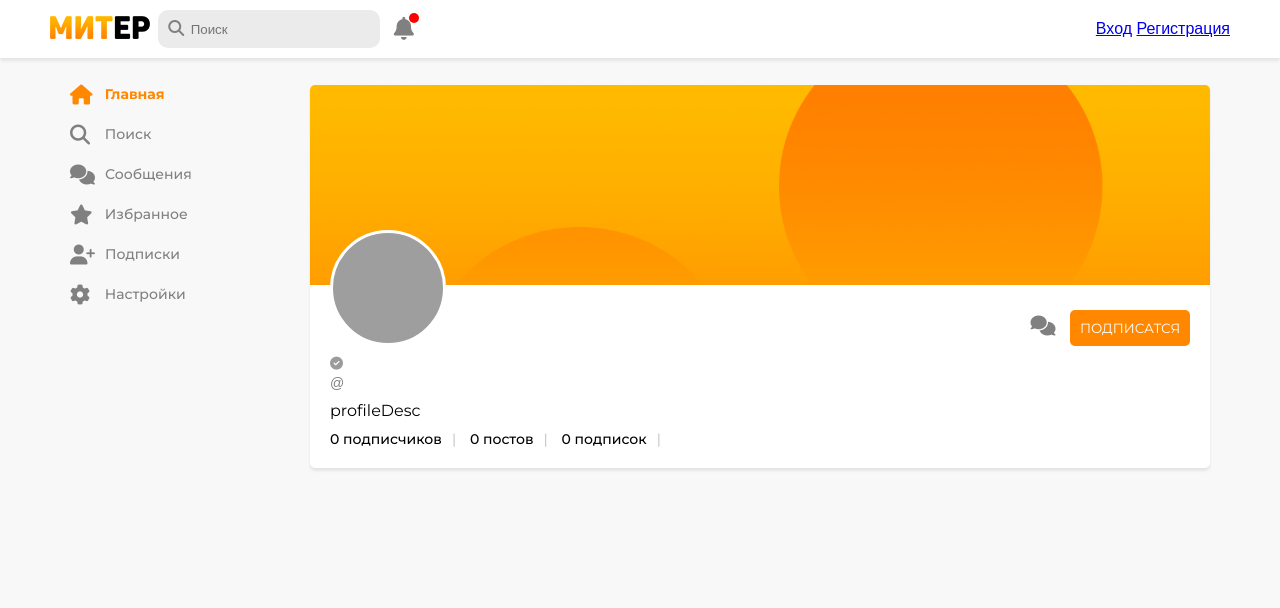
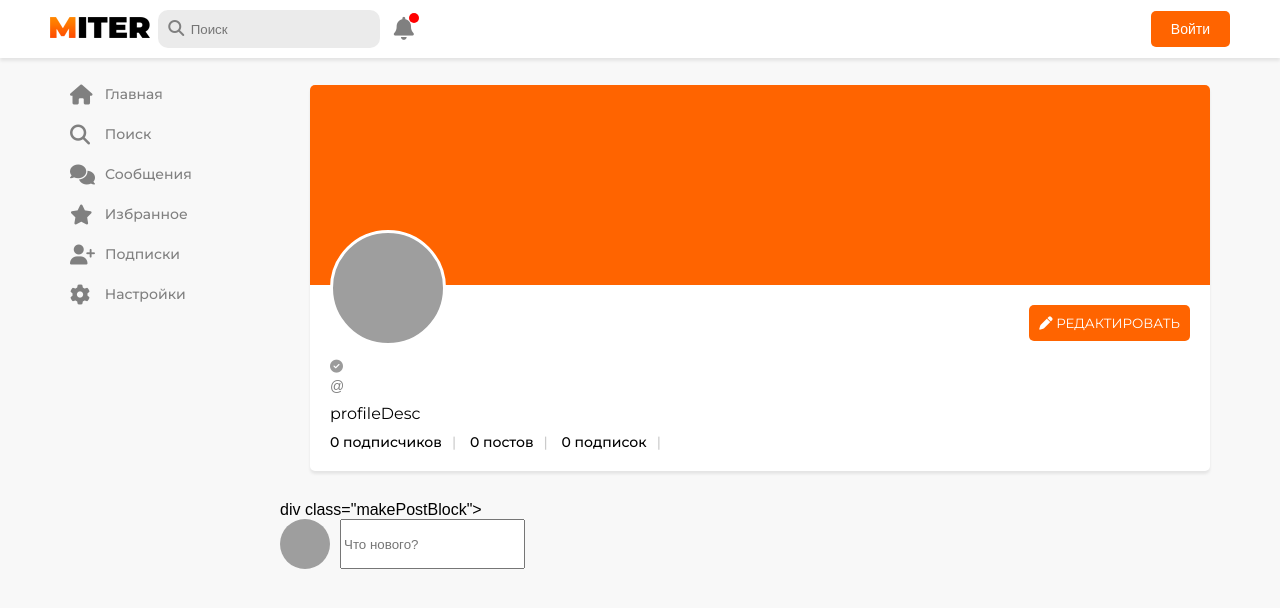
Before and after one commit to ArtemGolovko/social-network, a Symfony app: template templates/account/current_user_profile.html.twig in a window 1280 px wide. Shown: the top 608 px of the page. Run offline with Twig, Linux system fonts and the light colour scheme; the template is opened without the code that fills it, so the values that code supplies are empty; some libraries are stand-ins or nearby versions; grey boxes are pictures that could not be loaded.

Commit message:
Big frontend update

```diff
--- a/public/css/style.css
+++ b/public/css/style.css
@@ -1,4 +1,11 @@
 @import url('https://fonts.googleapis.com/css2?family=Montserrat:wght@100;400;500;600;700;800&display=swap');
+#transition_disabled
+{
+    -webkit-transition: none !important;
+    -moz-transition: none !important;
+    -ms-transition: none !important;
+    -o-transition: none !important;
+}
 body{
     margin: 0;
     background-color: rgb(248, 248, 248);
@@ -16,6 +23,15 @@ header{
     z-index: 5;
     box-shadow: #00000014 0px 3px 3px;
 }
+.loginBtnHeader{
+    border: none;
+    color: white;
+    border-radius: 5px;
+    cursor: pointer;
+    background: #ff6400;
+    font-size: 14px;
+    padding: 10px 20px;
+}
 .headerIcon{
     border-radius: 50%;
     width: 35px;
@@ -191,6 +210,7 @@ header{
     margin-right: 10px;
     overflow: hidden;
     flex-shrink: 0;
+    background-position: center;
 }
 
 .postBlock{
@@ -357,10 +400,11 @@ header{
     margin-top: -55px;
     border: 3px white solid;
     flex-shrink: 0;
+    background-position: center;
 }
 
 .profileInfo{
-    margin-top: 5px;
+    margin-top: 15px;
     padding: 0px 20px 20px 20px;
 }
 .profileBlock{
@@ -400,22 +444,24 @@ header{
 }
 
 .profileHeader .subscribeProfile{
-    background-color: rgb(255, 136, 0);
-    border: none;
+    background-color: #ff6400;
     border-radius: 5px;
     padding: 10px;
     cursor: pointer;
     color: white;
-    transition: all .2s ease;
+    transition: all .3s ease;
     width: max-content;
     white-space: nowrap;
     text-align: left;
     font-family: 'Montserrat', sans-serif;
     width: 120px;
+    border: 1px solid white;
 }
 .subscribeProfile.active{
-    background-color: gray;
-    width: 144px;
+    background-color: white;
+    color: black;
+    width: 104px;
+    border: 1px solid gray;
 }
 
 .profileStats{
@@ -597,3 +648,16 @@ header{
     border: none;
     outline: none;
 }
+
+.editProfileBtn{
+    background-color: #ff6400;
+    border: none;
+    border-radius: 5px;
+    padding: 10px;
+    cursor: pointer;
+    color: white;
+    width: max-content;
+    white-space: nowrap;
+    text-align: left;
+    font-family: 'Montserrat', sans-serif;
+}
--- a/public/js/script.js
+++ b/public/js/script.js
@@ -1,4 +1,10 @@
 $(document).ready(function(){
+    let homepageLabel = $('#homepage');
+    if (homepageLabel.children('a').attr('href') === window.location.pathname) {
+        homepageLabel.children('i').attr('style', 'color: rgb(255, 136, 0);');
+        homepageLabel.children('a').attr('style','color: rgb(255, 136, 0); font-weight: 700;');
+    }
+
     $('.postMore').click(function(event){
         $(this).children('.postMoreMenu').toggleClass("active");
     });
@@ -52,15 +58,20 @@ $(document).ready(function(){
         }
         postComments.toggleClass("active");
     });
+    $('.mkpInput').click(function(event){
+        $('.publishButtonPost').toggleClass("active");
+        $('.postIconMkp').toggleClass("active");
+    });
+
     $('.subscribeProfile').click(function(event){
         $('.subscribeProfile').toggleClass("active");
         var change = document.getElementById("subscribeLabel");
-            if (change.innerHTML == "ВЫ ПОДПИСАНЫ")
+        if (change.innerHTML == "ПОДПИСКИ")
         {
             change.innerHTML = "ПОДПИСАТСЯ";
         }
         else {
-                change.innerHTML = "ВЫ ПОДПИСАНЫ";
+            change.innerHTML = "ПОДПИСКИ";
         }
     });
 });
--- a/templates/account/current_user_profile.html.twig
+++ b/templates/account/current_user_profile.html.twig
@@ -3,11 +3,10 @@
 {% block content %}
 <div class="profileBlock">
     <div class="profileHeader">
-        <div class="profileBgImage" style="background: url({{ asset('img/profileBg.png') }}); background-size: cover;"></div>
+        <div class="profileBgImage" style="background: #ff6400; background-size: cover;"></div>
         <div class="profileIcon" style="background-image: url({{ asset('img/user.png') }}); background-size: cover;"></div>
         <div class="profileButtons">
-            <button class="message"><i class="fas fa-comments"></i></button>
-            <button class="subscribeProfile"><span id="subscribeLabel">ПОДПИСАТСЯ</span></button>
+            <button class="editProfileBtn"><span id="subscribeLabel"><i class="fas fa-pen"></i> РЕДАКТИРОВАТЬ</span></button>
         </div>
     </div>
     <div class="profileInfo">
@@ -23,6 +22,7 @@
         </div>
     </div>
 </div>
+{{ include('partial/make_post_block.html.twig') }}
 {% for post in app.user.posts %}
     {% include 'partial/render_post.html.twig' with {'post': post} %}
 {% endfor %}
--- a/templates/account/user_profile.html.twig
+++ b/templates/account/user_profile.html.twig
@@ -3,7 +3,7 @@
 {% block content %}
 <div class="profileBlock">
     <div class="profileHeader">
-        <div class="profileBgImage" style="background: url({{ asset('img/profileBg.png') }}); background-size: cover;"></div>
+        <div class="profileBgImage" style="background: #ff6400; background-size: cover;"></div>
         <div class="profileIcon" style="background-image: url({{ asset('img/user.png') }}); background-size: cover;"></div>
         <div class="profileButtons">
             <button class="message"><i class="fas fa-comments"></i></button>
--- a/templates/base.html.twig
+++ b/templates/base.html.twig
@@ -15,7 +15,7 @@
     <script src="https://kit.fontawesome.com/4cb89e523d.js" crossorigin="anonymous"></script>
     {% endblock %}
 </head>
-<body>
+<body {% block body_attrs %}{% endblock %}>
 {% block body %}{% endblock %}
 </body>
 </html>
--- a/templates/base_content.html.twig
+++ b/templates/base_content.html.twig
@@ -9,12 +9,14 @@
     {{ parent() }}
     <script src="https://code.jquery.com/jquery-3.6.0.js"></script>
     <script src="{{ asset('js/script.js') }}"></script>
-    <script>function exit()
-        {
-            var url = document.getElementById('exitButton');
-            document.location.href = "{{ path('app_logout') }}";
-        }</script>
+    <script>
+        $("window").load(function() {
+            $("body").removeAttr("id");
+        });
+    </script>
 {% endblock %}
+
+{% block body_attrs %}id="transition_disabled"{% endblock %}
 
 {% block body %}
 <header>
@@ -49,12 +51,12 @@
                     <div class="headerIcon" style="background-image: url({{ asset('img/user.png') }}); background-size: cover;"></div>
                 </div>
                 <div class="profileMenuHeader">
-                    <button><i class="fas fa-user"></i> Мой аккаунт</button>
-                    <button onclick="exit()" id="exitButton"><i class="fas fa-sign-out-alt"></i> Выйти из аккаунта</button>
+                    <a href="{{ path('app_current_user_profile') }}"><i class="fas fa-user"></i> Мой профиль</a>
+                    <a href="{{ path('app_logout') }}"><i class="fas fa-sign-out-alt"></i> Выйти из аккаунта</a>
                 </div>
                 {% else %}
-                    <a href="{{ path('app_login') }}">Вход</a>
-                    <a href="{{ path('app_register') }}">Регистрация</a>
+                    <a href="{{ path('app_login') }}"><button class="loginBtnHeader">Войти</button></a>
+{#                    <a href="{{ path('app_register') }}"><button class="loginBtnHeader">Войти</button></a>#}
                 {% endif %}
             </div>
         </div>
@@ -63,7 +65,7 @@
 <div class="container">
     <div class="content">
         <div class="userPanel">
-            <div class="upLabel"><i class="fas fa-home" style="color: rgb(255, 136, 0);"></i><a href="{{ path('app_homepage') }}" style="color: rgb(255, 136, 0); font-weight: 700;">Главная</a></div>
+            <div class="upLabel" id="homepage"><i class="fas fa-home"></i><a href="{{ path('app_homepage') }}">Главная</a></div>
             <div class="upLabel"><i class="fas fa-search"></i><a href="#">Поиск</a></div>
             <div class="upLabel"><i class="fas fa-comments"></i><a href="#">Сообщения</a></div>
             <div class="upLabel"><i class="fas fa-star"></i><a href="#">Избранное</a></div>
--- /dev/null
+++ b/templates/partial/make_post_block.html.twig
@@ -0,0 +1,7 @@
+div class="makePostBlock">
+<div class="mkpLeft">
+    <div class="postIcon" style="background-image: url({{ asset('img/user.png') }}); background-size: cover;"></div>
+    <input placeholder="Что нового?" type="text">
+</div>
+<button class="publishButtonPost">Опубликовать</button>
+</div>
--- a/templates/security/login.html.twig
+++ b/templates/security/login.html.twig
@@ -12,7 +12,7 @@
 {% endif %}
 <form method="post">
     <div class="imgcontainer">
-            <img src="{{ asset('img/logo.png') }}" alt="Miter" class="logo">
+        <img src="{{ asset('img/logo_header.png') }}" alt="Miter" class="logo">
     </div>
 
     <div class="container">
--- a/templates/security/register.html.twig
+++ b/templates/security/register.html.twig
@@ -12,7 +12,7 @@
 {% endif %}
 <form method="post">
     <div class="imgcontainer">
-        <img src="{{ asset('img/logo.png') }}" alt="Miter" class="logo">
+        <img src="{{ asset('img/logo_header.png') }}" alt="Miter" class="logo">
     </div>
 
     <div class="container">
```
Also changed, not shown: other parts of public/css/style.css (+53 -22 lines), public/css/login.css (+9 -9 lines), templates/post/homepage.html.twig (+1 -7 lines), public/img/404.png (added), public/img/logo.png, public/img/logo_header.png, public/img/profileBg.png, 1 other file. Lines whose indentation alone changed are shown as unchanged.
